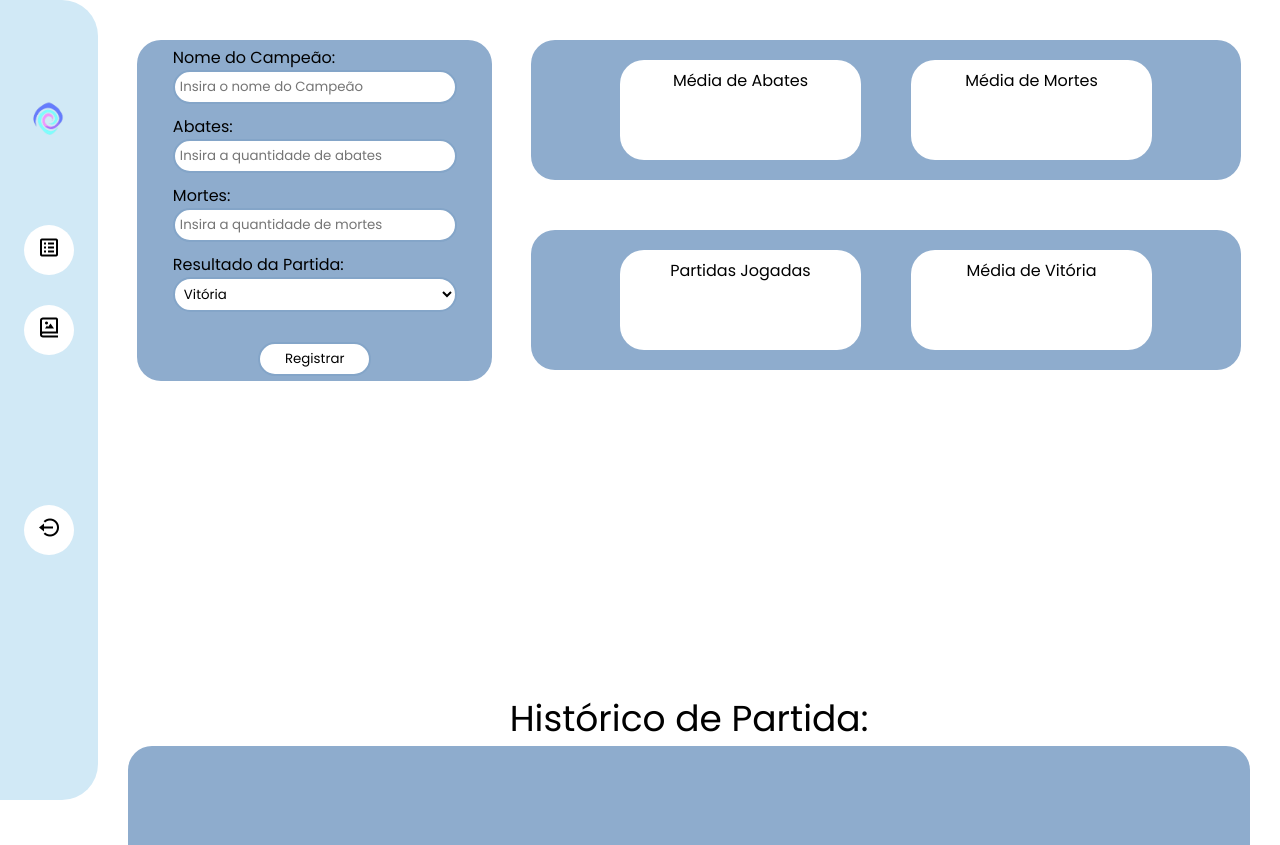
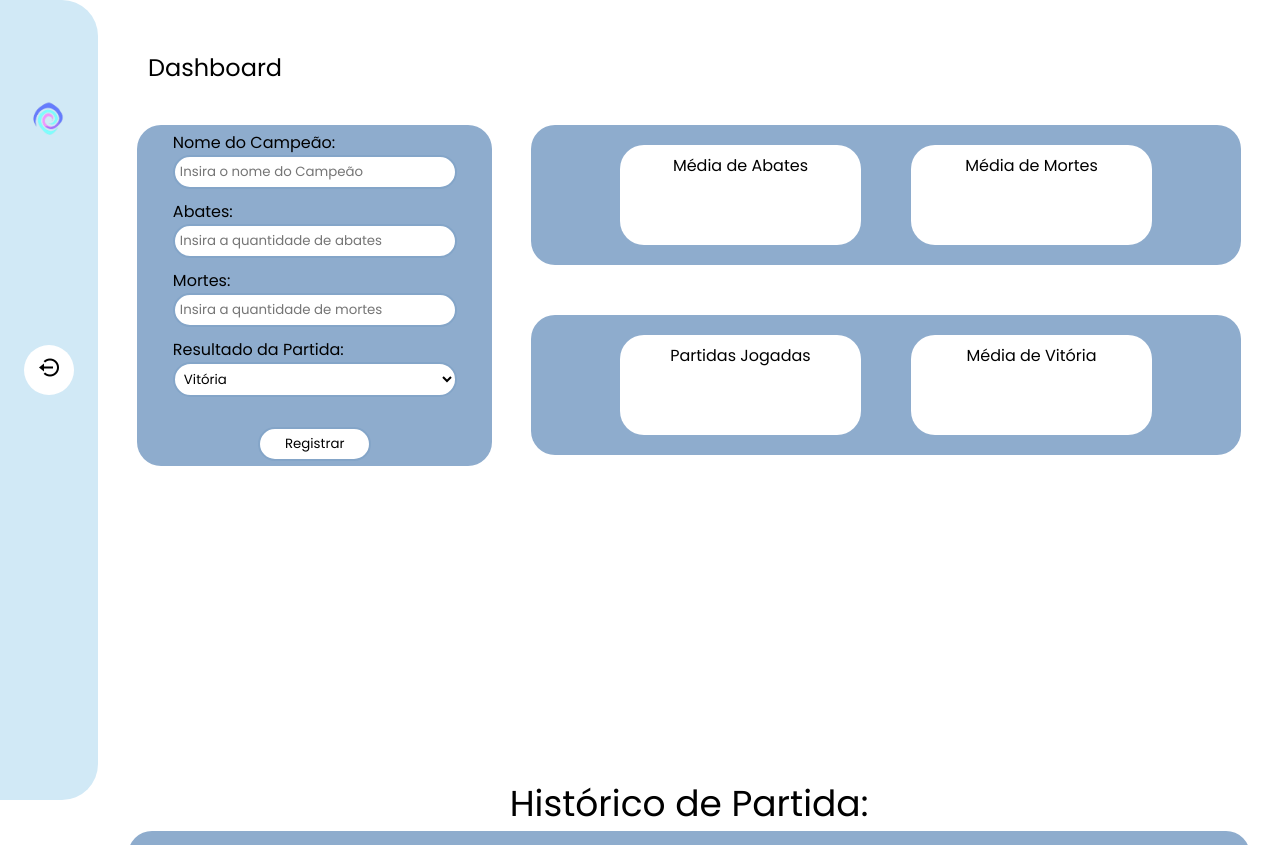
Before and after one commit to ErickHlee/Projeto-Individual, a website: page web-data-viz/public/dashboard.html in a window 1280 px wide. Shown: the top 845 px of the page. Drawn offline with nearby package versions, Linux system fonts and the light colour scheme; no server answers; files whose address does not match are found by name; a web font is replaced by a local one.

Commit message:
Update: web-data-viz, dashboard

```diff
--- a/web-data-viz/public/dashboard.html
+++ b/web-data-viz/public/dashboard.html
@@ -26,16 +26,6 @@
                 <div class="navbar-button">
                     <div class="buttons">
                         <button>
-                            <a href="#"><i class='bx bx-spreadsheet'></i></a>
-                        </button>
-                    </div>
-                    <div class="buttons">
-                        <button>
-                            <a href="wardrobe"><i class='bx bx-photo-album'></i></a>
-                        </button>
-                    </div>
-                    <div class="buttons">
-                        <button>
                             <a href="../login.html"><i class='bx bx-log-out-circle'></i></a>
                         </button>
                     </div>
@@ -45,6 +35,7 @@
 
 
         <div class="dashboard">
+            <h2 style="margin: 50px 0 0 50px; font-weight: normal; font-size: 24px;">Dashboard</h2>
             <div class="area-top">
                 <div class="div_input">
                     <div class="container">
--- a/web-data-viz/public/dashboard/grafico.js
+++ b/web-data-viz/public/dashboard/grafico.js
@@ -4,7 +4,6 @@ async function obterDadosVitoriaDerrota(fkUsuario) {
             cache: 'no-store'
         });
         var respostaJson = await resposta.json()
-        respostaJson.reverse();
         return respostaJson;
     } catch (erro) {
         throw new Error(erro);
```
Also changed, not shown: 1 other file.
